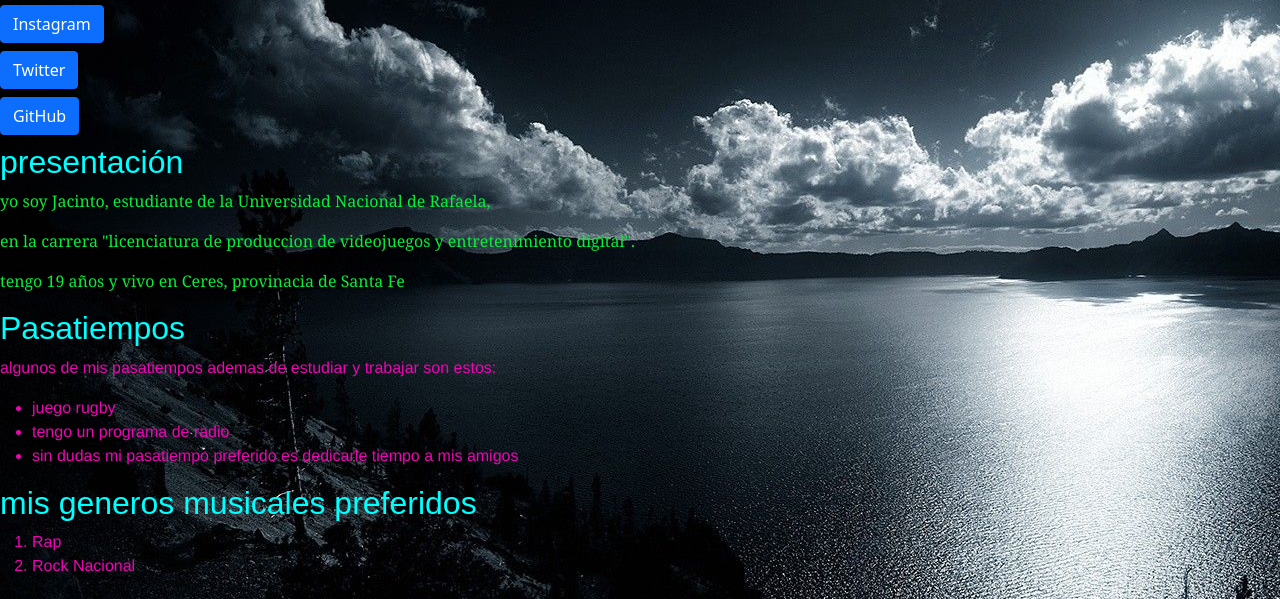
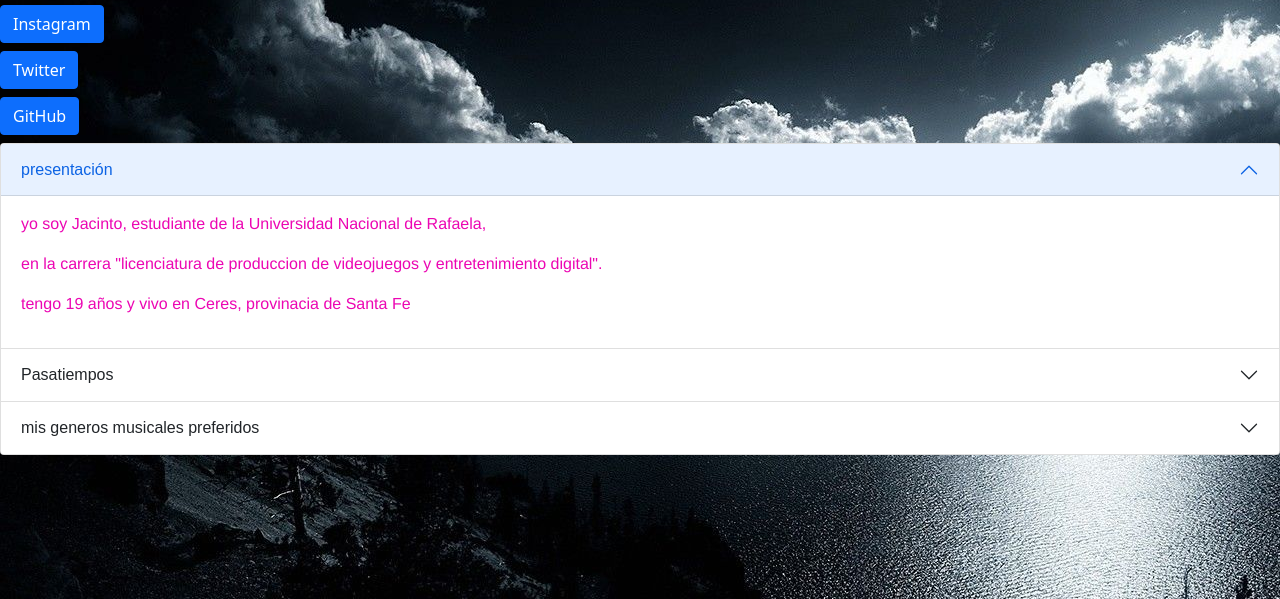
Before and after one commit to JacintoPapili/perfolio, a plain HTML site: page index.html in a window 1280 px wide. Shown: the part 201-800 px from the top of the page. Drawn offline with nearby package versions, Linux system fonts and the light colour scheme.

Commit message:
segunda_update

```diff
--- a/index.html
+++ b/index.html
@@ -23,28 +23,63 @@
 
 </header>
 <body background="./images/29365.jpg">
-    <h2>presentación</h2>
-    <p id=parrafo1>yo soy Jacinto, estudiante de la Universidad Nacional de Rafaela,</p>
-    <p id=parrafo1> en la carrera "licenciatura de produccion de videojuegos y entretenimiento digital".</p>
-    <p id=parrafo1>tengo 19 años y vivo en Ceres, provinacia de Santa Fe </p>
 
-<h2>Pasatiempos</h2>
+<div class="accordion" id="accordionExample">
+    <div class="accordion-item">
+      <h2 class="accordion-header">
+        <button class="accordion-button" type="button" data-bs-toggle="collapse" data-bs-target="#collapseOne" aria-expanded="true" aria-controls="collapseOne">
+          presentación
+        </button>
+      </h2>
+      <div id="collapseOne" class="accordion-collapse collapse show" aria-labelledby="headingOne" data-bs-parent="#accordionExample">
+        <div class="accordion-body">
+            <p id=p2>  yo soy Jacinto, estudiante de la Universidad Nacional de Rafaela,</p>
+            <p id=p2> en la carrera "licenciatura de produccion de videojuegos y entretenimiento digital".</p>
+            <p id=p2> tengo 19 años y vivo en Ceres, provinacia de Santa Fe </p>
+        </div>
+      </div>
+    </div>
+    <div class="accordion-item">
+      <h2 class="accordion-header" id="headingTwo">
+        <button class="accordion-button collapsed" type="button" data-bs-toggle="collapse" data-bs-target="#collapseTwo" aria-expanded="false" aria-controls="collapseTwo">
+            Pasatiempos
+        </button>
+      </h2>
+      <div id="collapseTwo" class="accordion-collapse collapse" aria-labelledby="headingTwo" data-bs-parent="#accordionExample">
+        <div class="accordion-body">
             <p id=p2>algunos de mis pasatiempos ademas de estudiar y trabajar son estos:</p>
             <ul> <li id=p2>juego rugby</li>
                 <li id=p2>tengo un programa de radio</li>
                 <li id=p2> sin dudas mi pasatiempo preferido es dedicarle tiempo a mis amigos</li>
 
             </ul>
-
-<h2>mis generos musicales preferidos</h2>
+        </div>
+      </div>
+    </div>
+    <div class="accordion-item">
+      <h2 class="accordion-header" id="headingThree">
+        <button class="accordion-button collapsed" type="button" data-bs-toggle="collapse" data-bs-target="#collapseThree" aria-expanded="false" aria-controls="collapseThree">
+            mis generos musicales preferidos
+        </button>
+      </h2>
+      <div id="collapseThree" class="accordion-collapse collapse" aria-labelledby="headingThree" data-bs-parent="#accordionExample">
+        <div class="accordion-body">
             <ol id=p2>
                 <li id=p2>Rap</li>
                 <li id=p2>Rock Nacional</li>
 
             </ol>
+        </div>
+      </div>
+    </div>
+  </div>
+</div>
 
 
 
+
+
+<script src="https://cdn.jsdelivr.net/npm/bootstrap@5.0.0-beta3/dist/js/bootstrap.bundle.min.js" integrity="sha384-JEW9xMcG8R+pH31jmWH6WWP0WintQrMb4s7ZOdauHnUtxwoG2vI5DkLtS3qm9Ekf" crossorigin="anonymous"></script>
 </body>
 
 
```
Lines whose indentation alone changed are shown as unchanged.
